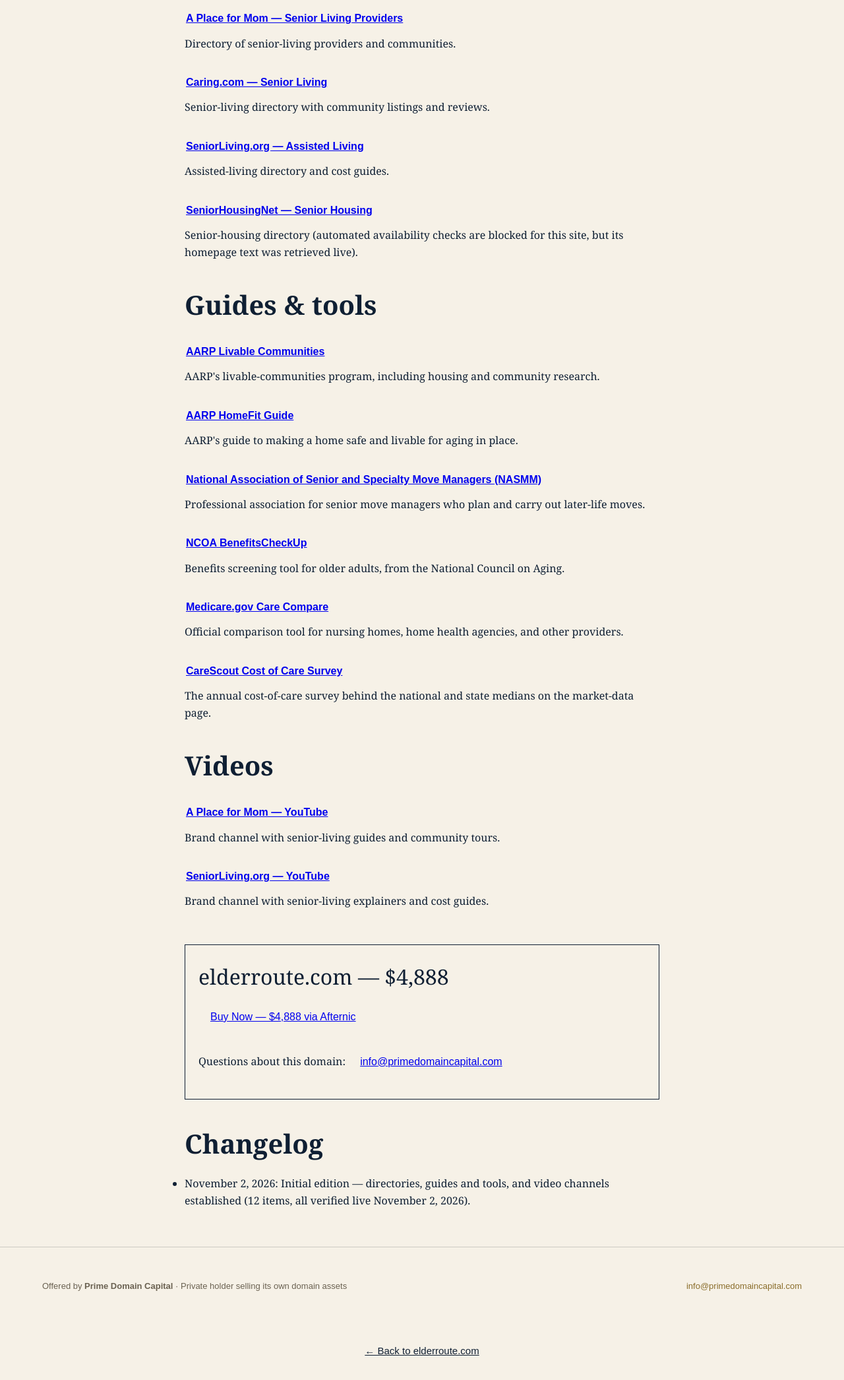
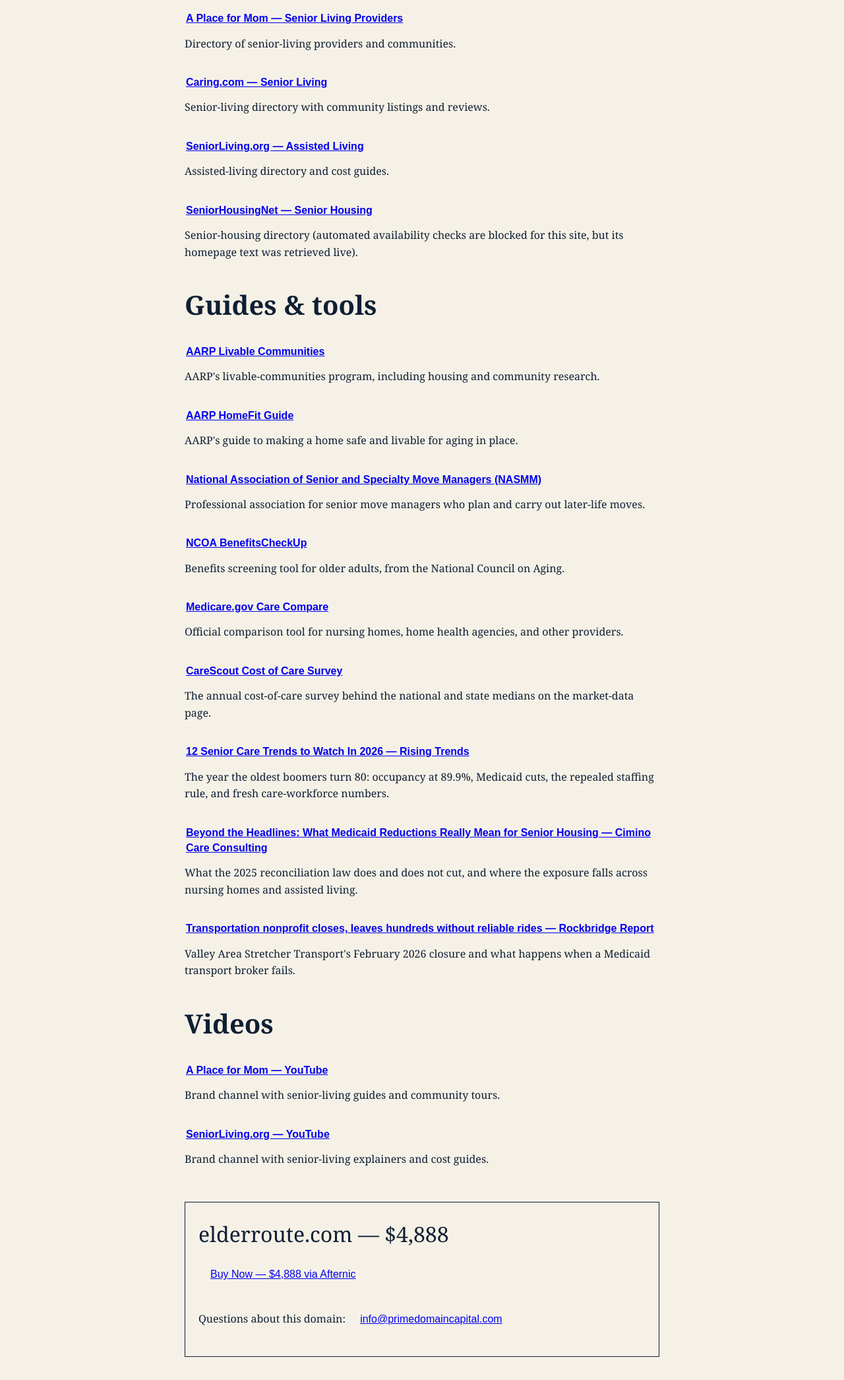
Before and after one commit to primedomaincapital/elderroute, a plain HTML site: page resources.html in a window 1280 px wide. Shown: the part 709-2800 px from the top of the page at 66% size. Drawn offline with Linux system fonts and the light colour scheme.

Commit message:
Add files via upload

```diff
--- a/resources.html
+++ b/resources.html
@@ -61,7 +61,7 @@ footer a{color:var(--accent);text-decoration:none}
 <main class="cur-wrap">
 <div class="cur-kicker">Curator page</div>
 <h1>Planning a senior move, start here.</h1>
-<p class="cur-note">Last checked: November 2, 2026</p>
+<p class="cur-note">Last checked: November 9, 2026</p>
 <p class="cur-intro">A senior move touches four questions at once: what care costs, which communities exist, who helps with the move itself, and what benefits apply. The links below answer each in turn — directories for the search, guides for the plan, official tools for benefits and provider comparisons, and video channels that walk through it all.</p>
 <p class="cur-note">Included as a link of interest; no relationship with Prime Domain Capital is implied. Nothing on this page suggests that any person or publication listed endorses this domain or has any connection with Prime Domain Capital. Links open on the publisher's own site.</p>
 <nav class="toc" aria-label="On this page"><p class="toc-title">On this page</p><ul><li><a href="#directories">Directories</a></li><li><a href="#guides">Guides &amp; tools</a></li><li><a href="#videos">Videos</a></li></ul></nav>
@@ -77,6 +77,12 @@ footer a{color:var(--accent);text-decoration:none}
 <div class="cur-item"><a href="https://www.benefitscheckup.org/">NCOA BenefitsCheckUp</a><p>Benefits screening tool for older adults, from the National Council on Aging.</p></div>
 <div class="cur-item"><a href="https://www.medicare.gov/care-compare/">Medicare.gov Care Compare</a><p>Official comparison tool for nursing homes, home health agencies, and other providers.</p></div>
 <div class="cur-item"><a href="https://www.carescout.com/cost-of-care">CareScout Cost of Care Survey</a><p>The annual cost-of-care survey behind the national and state medians on the market-data page.</p></div>
+<div class="cur-item"><a href="https://www.risingtrends.co/blog/senior-care-trends-2026">12 Senior Care Trends to Watch In 2026 — Rising Trends</a><p>The year the oldest boomers turn 80: occupancy at 89.9%, Medicaid cuts, the repealed staffing rule, and fresh care-workforce numbers.</p></div>
+<div class="cur-item"><a href="https://www.ciminocareconsulting.com/2026/08/03/beyond-the-headlines-what-medicaid-reductions-really-mean-for-senior-housing/">Beyond the Headlines: What Medicaid Reductions Really Mean for Senior Housing — Cimino Care Consulting</a><p>What the 2025 reconciliation law does and does not cut, and where the exposure falls across nursing homes and assisted living.</p></div>
+<div class="cur-item"><a href="https://rockbridgereport.academic.wlu.edu/2026/03/26/transportation-nonprofit-closes-leaves-hundreds-without-reliable-rides-to-medical-appointments/">Transportation nonprofit closes, leaves hundreds without reliable rides — Rockbridge Report</a><p>Valley Area Stretcher Transport's February 2026 closure and what happens when a Medicaid transport broker fails.</p></div>
+
+
+
 <h2 id="videos">Videos</h2>
 <div class="cur-item"><a href="https://www.youtube.com/@aplaceformom574">A Place for Mom — YouTube</a><p>Brand channel with senior-living guides and community tours.</p></div>
 <div class="cur-item"><a href="https://www.youtube.com/channel/UCIYQwu7wEpLyijISnF5Z6eA">SeniorLiving.org — YouTube</a><p>Brand channel with senior-living explainers and cost guides.</p></div>
@@ -86,7 +92,9 @@ footer a{color:var(--accent);text-decoration:none}
 <p>Questions about this domain: <a href="mailto:info@primedomaincapital.com">info@primedomaincapital.com</a></p>
 </div>
 <h2>Changelog</h2>
-<ul><li>November 2, 2026: Initial edition — directories, guides and tools, and video channels established (12 items, all verified live November 2, 2026).</li></ul>
+<ul><li>November 9, 2026: Link check — all 12 links verified live (10 by HTTP 200; 2 behind bot walls on major live sites). Added 3 items to Guides &amp; tools. No dead links found.</li>
+<li>November 2, 2026: Initial edition — directories, guides and tools, and video channels established (12 items, all verified live November 2, 2026).</li>
+</ul>
 </main>
 <footer><p>Offered by <strong>Prime Domain Capital</strong> · Private holder selling its own domain assets</p><p><a href="mailto:info@primedomaincapital.com">info@primedomaincapital.com</a></p></footer>
 <script defer src="https://static.cloudflareinsights.com/beacon.min.js" data-cf-beacon='{"token": "1407571ec8bc45c3a082c91096558135"}'></script>
```
